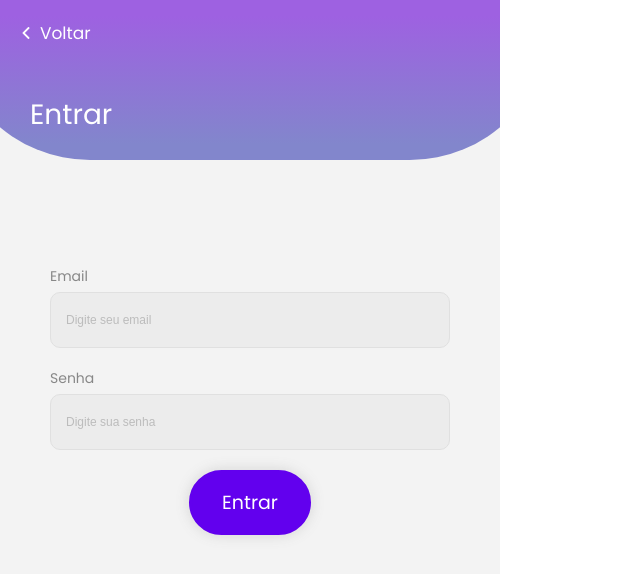
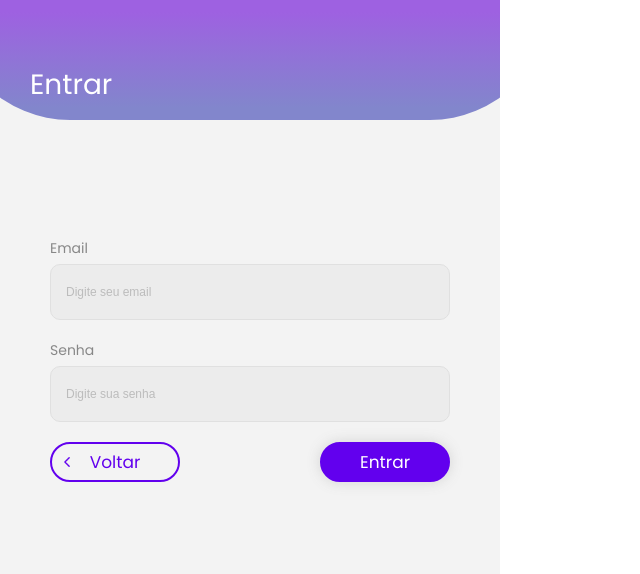
Before and after one commit to Beawnk/webapp, a Vue app: page /login in a window 1280 px wide. Shown: the top 574 px of the page, without its empty margins (0-640 px from the left). Built offline with nearby package versions, Linux system fonts and the light colour scheme.

Commit message:
supabase initiated

```diff
--- a/package.json
+++ b/package.json
@@ -9,6 +9,8 @@
     "preview": "vite preview"
   },
   "dependencies": {
+    "@supabase/supabase-js": "^2.50.0",
+    "pinia": "^3.0.3",
     "vue": "^3.5.13",
     "vue-router": "^4.5.1"
   },
--- a/src/App.vue
+++ b/src/App.vue
@@ -13,9 +13,10 @@
 
 .btn {
     border-radius: 40px;
-    padding: 15px 30px;
-    font-size: var(--subtitle-big);
-    border: 3px solid var(--primary-color);
+    padding: 5px 15px;
+    min-width: 130px;
+    font-size: var(--subtitle-medium);
+    border: 2px solid var(--primary-color);
 
     &.primary {
         background-color: var(--primary-color);
@@ -26,6 +27,13 @@
     &.secondary {
         background-color: transparent;
         color: var(--primary-color);
+    }
+
+    &.back-btn {
+        background-image: url('@/assets/images/icons/back-icon-purple.png');
+        background-size: 10px;
+        background-position: 10px center;
+        background-repeat: no-repeat;
     }
 
     &:hover {
--- /dev/null
+++ b/src/lib/supabaseClient.js
@@ -0,0 +1,4 @@
+import { createClient } from '@supabase/supabase-js'
+const supabaseUrl = import.meta.env.VITE_SUPABASE_URL
+const supabaseAnonKey = import.meta.env.VITE_SUPABASE_ANON_KEY
+export const supabase = createClient(supabaseUrl, supabaseAnonKey)
--- a/src/views/LoginView.vue
+++ b/src/views/LoginView.vue
@@ -2,9 +2,6 @@
   <section class="login">
     <div class="gradient"></div>
     <div class="header">
-      <div class="back-btn">
-        <button class="" @click="$router.push('/')">Voltar</button>
-      </div>
       <h2>Entrar</h2>
     </div>
     <div class="form-login">
@@ -18,6 +15,7 @@
           <input type="password" id="password" placeholder="Digite sua senha" required>
         </div>
         <div class="btn-flex">
+          <button class="btn secondary back-btn" @click="$router.push('/')">Voltar</button>
           <button type="submit" class="btn primary" @click="$router.push('/dashboard')">Entrar</button>
         </div>
       </form>
@@ -31,7 +29,6 @@
 
 <style lang="scss" scoped>
 .login {
-
   .gradient {
     background: var(--primary-gradient-color);
     position: absolute;
@@ -39,40 +36,23 @@
     left: 50%;
     transform: translate(-50%, 0%);
     width: 600px;
-    height: 20vh;
+    height: 15vh;
     border-radius: 0% 0 140px 140px;
   }
 
   .header {
-    padding: 70px var(--side);
+    padding: 50px var(--side);
     padding-bottom: 0;
     display: flex;
     flex-direction: column;
     align-items: flex-start;
-    height: 20vh;
+    height: 15vh;
     z-index: 1;
     position: relative;
     justify-content: center;
 
     h2 {
       color: var(--text-color);
-    }
-
-    .back-btn {
-      position: absolute;
-      top: 20px;
-      left: 20px;
-
-      button {
-        background-image: url('@/assets/images/icons/back-icon.png');
-        background-size: cover;
-        background-repeat: no-repeat;
-        background-position: left center;
-        background-size: 12px;
-        padding-left: 20px;
-        color: var(--text-color);
-        font-size: var(--subtitle-medium);
-      }
     }
   }
 
@@ -84,7 +64,6 @@
     justify-content: center;
     height: 60vh;
     z-index: 1;
-    position: relative;
 
     form {
       width: 100%;
@@ -92,7 +71,7 @@
 
       .btn-flex {
         display: flex;
-        justify-content: center;
+        justify-content: space-between;
       }
     }
   }
--- a/src/views/RegisterView.vue
+++ b/src/views/RegisterView.vue
@@ -2,9 +2,6 @@
     <section class="register">
         <div class="gradient"></div>
         <div class="header">
-          <div class="back-btn">
-            <button class="" @click="$router.push('/')">Voltar</button>
-          </div>
           <h2>Cadastro</h2>
         </div>
         <div class="form-register">
@@ -45,6 +42,7 @@
                 <input type="text" id="zip" placeholder="Digite seu CEP" required>
             </div>
             <div class="btn-flex">
+              <button class="btn secondary back-btn" @click="$router.push('/')">Voltar</button>
               <button type="submit" class="btn primary" @click="$router.push('/dashboard')">Cadastrar</button>
             </div>
           </form>
@@ -84,23 +82,6 @@
     h2 {
       color: var(--text-color);
     }
-
-    .back-btn {
-      position: absolute;
-      top: 20px;
-      left: 20px;
-
-      button {
-        background-image: url('@/assets/images/icons/back-icon.png');
-        background-size: cover;
-        background-repeat: no-repeat;
-        background-position: left center;
-        background-size: 12px;
-        padding-left: 20px;
-        color: var(--text-color);
-        font-size: var(--subtitle-medium);
-      }
-    }
   }
 
   .form-register {
@@ -122,6 +103,10 @@
               font-size: var(--subtitle-medium);
               margin: 20px 0;
           }
+          .btn-flex {
+            display: flex;
+            justify-content: space-between;
+          }
         }
     }
 }
```
Also changed, not shown: src/assets/images/icons/back-icon-purple.png (added), 1 other file (tests, documents, lock files or other folders). Lines whose indentation alone changed are shown as unchanged.
